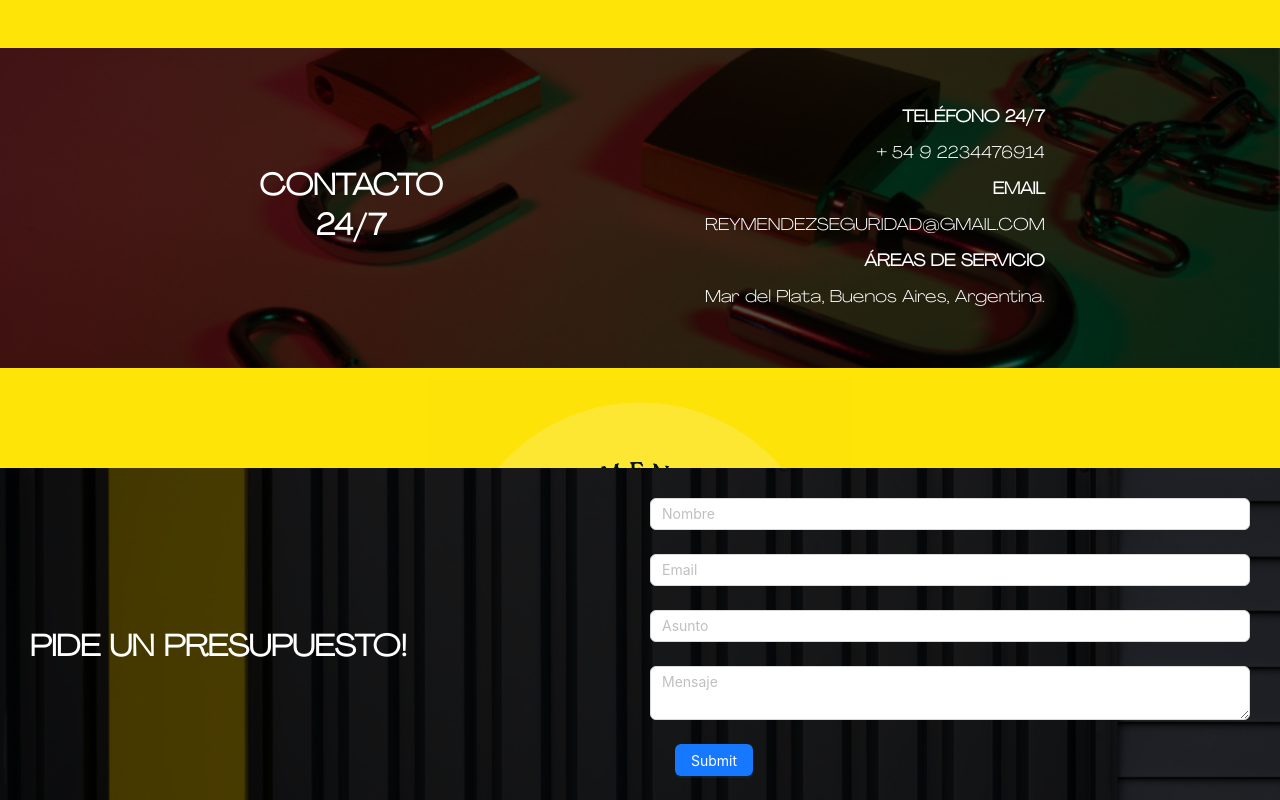
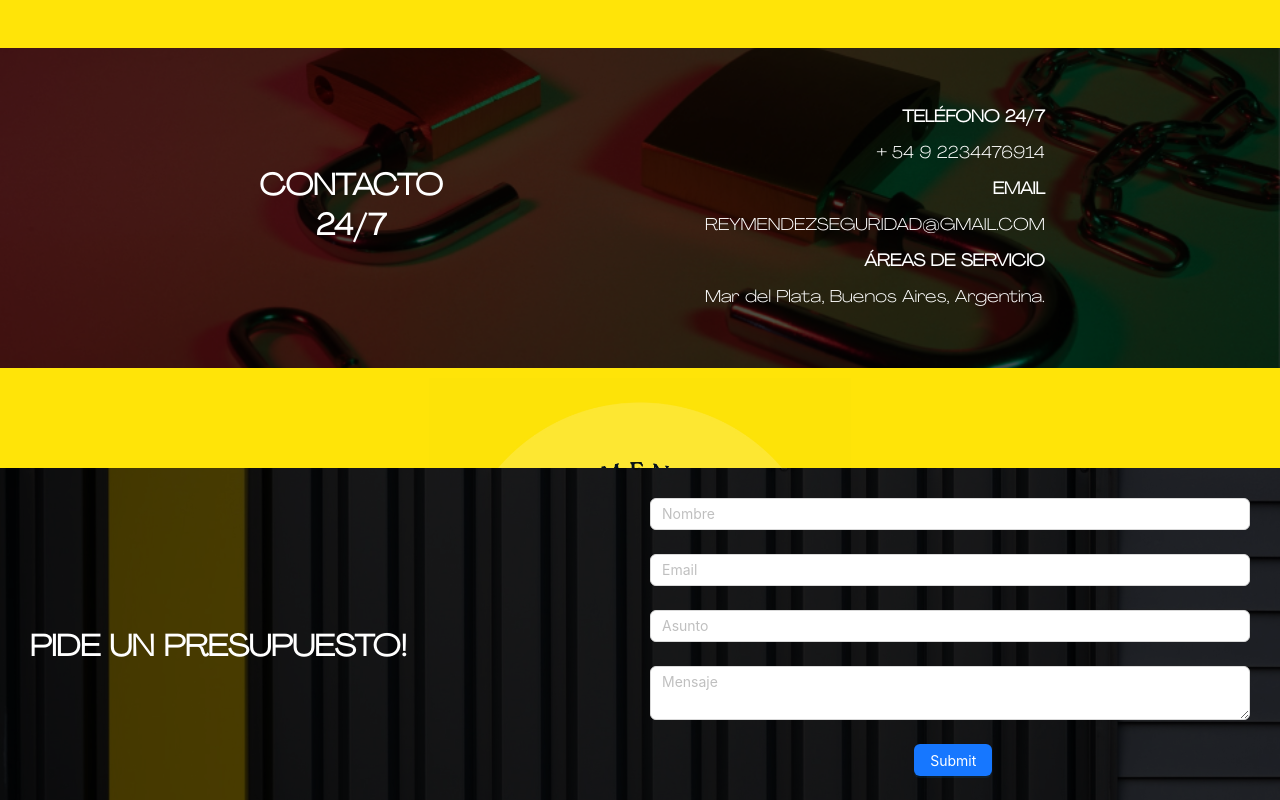
Before and after one commit to JoacoDiSant/Athena-Executor, a Next.js app: page / in a window 1280 px wide. Shown: the part 1912-2712 px from the top of the page. Built offline with nearby package versions, Linux system fonts and the light colour scheme.

Commit message:
fix issues

```diff
--- a/src/Components/Footers/index.tsx
+++ b/src/Components/Footers/index.tsx
@@ -74,15 +74,14 @@ function Footer() {
           <Input.TextArea placeholder="Mensaje" />
         </Form.Item>
 
-        <Form.Item wrapperCol={{ offset: 1, span: 1 }}>
-          <Button
-            htmlType="submit"
-            style={{
-              display: 'flex',
-              justifyContent: 'center',
-            }}
-            type="primary"
-          >
+        <Form.Item
+          style={{
+            display: 'flex',
+            justifyContent: 'center',
+          }}
+          wrapperCol={{ offset: 1, span: 1 }}
+        >
+          <Button htmlType="submit" type="primary">
             Submit
           </Button>
         </Form.Item>
```
